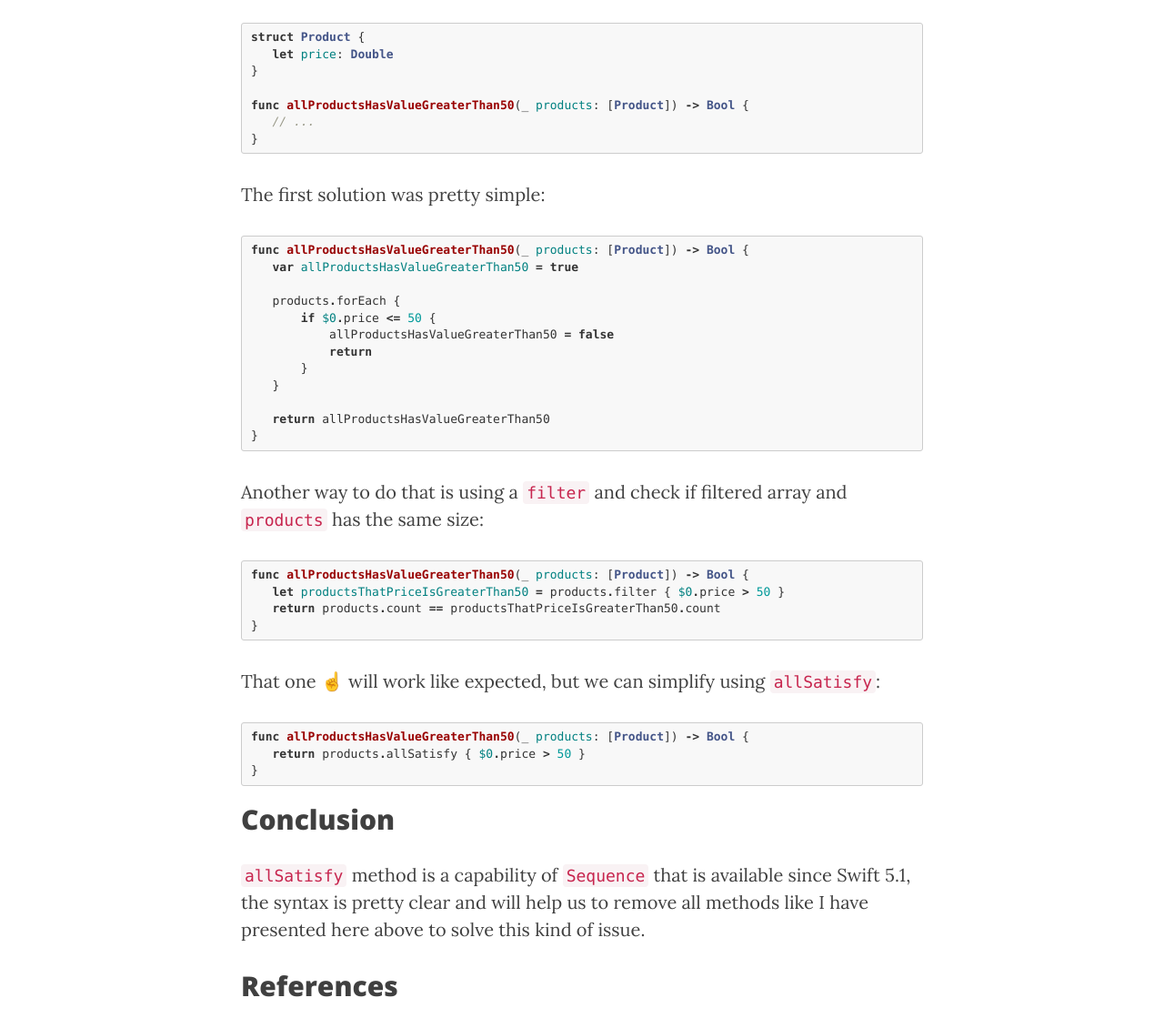
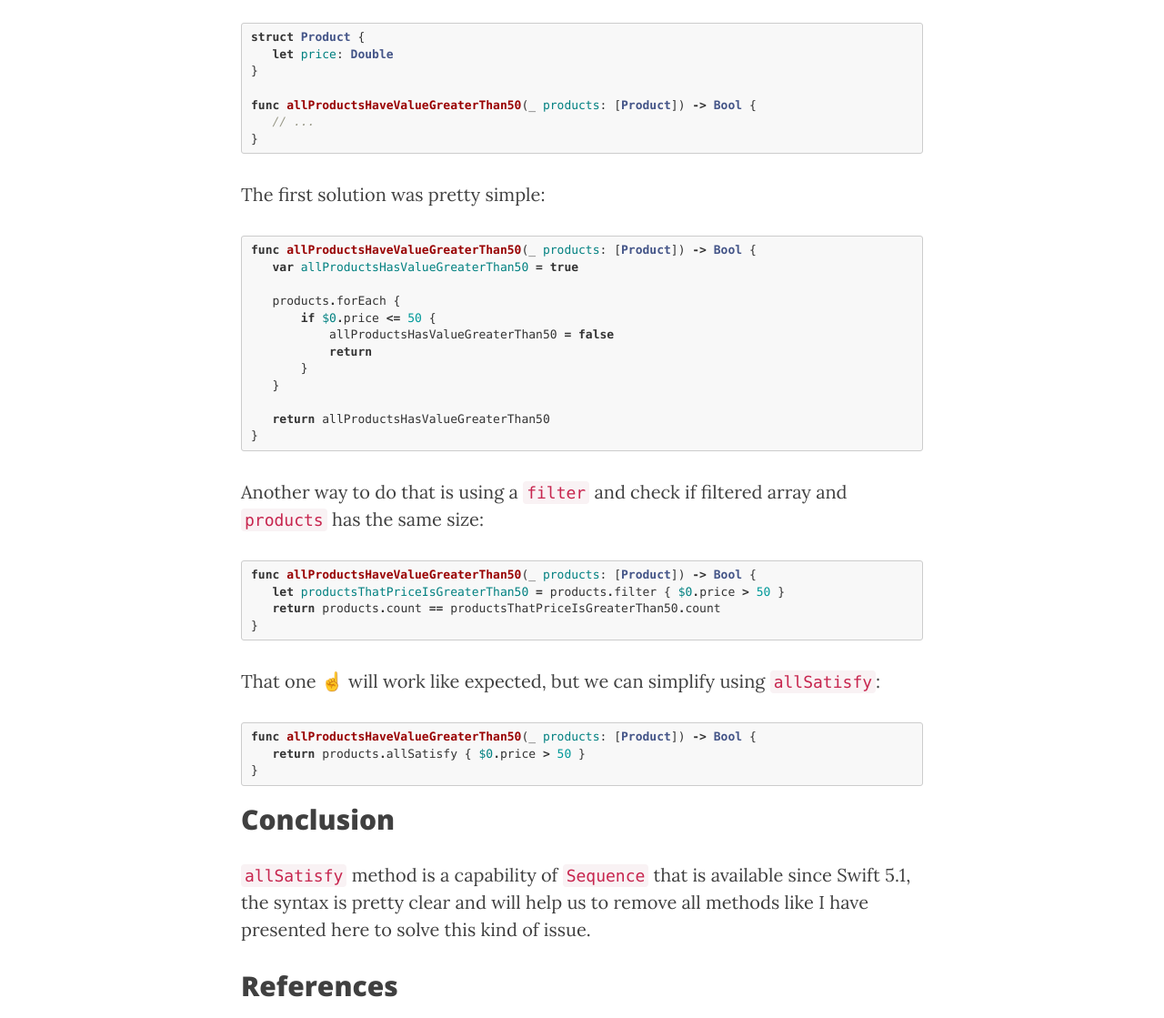
Before and after one commit to serralvo/serralvo.github.io, a Jekyll site: the page built from _posts/2020-09-21-swift-tips-all-satisfy.markdown, in a window 1280 px wide. Shown: the part 703-1822 px from the top of the page at 91% size. Built offline with Jekyll 4.4.1, drawn with Linux system fonts in a browser that asks for light colours; nearby versions of some CDN libraries.

Commit message:
Update 2020-09-21-swift-tips-all-satisfy.markdown

````diff
--- a/_posts/2020-09-21-swift-tips-all-satisfy.markdown
+++ b/_posts/2020-09-21-swift-tips-all-satisfy.markdown
@@ -15,7 +15,7 @@ struct Product {
    let price: Double
 }
 
-func allProductsHasValueGreaterThan50(_ products: [Product]) -> Bool {
+func allProductsHaveValueGreaterThan50(_ products: [Product]) -> Bool {
    // ...
 }
 ```
@@ -23,7 +23,7 @@ func allProductsHasValueGreaterThan50(_ products: [Product]) -> Bool {
 The first solution was pretty simple:
 
 ```swift
-func allProductsHasValueGreaterThan50(_ products: [Product]) -> Bool {
+func allProductsHaveValueGreaterThan50(_ products: [Product]) -> Bool {
    var allProductsHasValueGreaterThan50 = true
 
    products.forEach {
@@ -40,7 +40,7 @@ func allProductsHasValueGreaterThan50(_ products: [Product]) -> Bool {
 Another way to do that is using a `filter` and check if filtered array and `products` has the same size:
 
 ```swift
-func allProductsHasValueGreaterThan50(_ products: [Product]) -> Bool {
+func allProductsHaveValueGreaterThan50(_ products: [Product]) -> Bool {
    let productsThatPriceIsGreaterThan50 = products.filter { $0.price > 50 }
    return products.count == productsThatPriceIsGreaterThan50.count
 }
@@ -49,14 +49,14 @@ func allProductsHasValueGreaterThan50(_ products: [Product]) -> Bool {
 That one ☝️ will work like expected, but we can simplify using `allSatisfy`:
 
 ```swift
-func allProductsHasValueGreaterThan50(_ products: [Product]) -> Bool {
+func allProductsHaveValueGreaterThan50(_ products: [Product]) -> Bool {
    return products.allSatisfy { $0.price > 50 }
 }
 ```
 
 ## Conclusion
 
-`allSatisfy` method is a capability of `Sequence` that is available since Swift 5.1, the syntax is pretty clear and will help us to remove all methods like I have presented here above to solve this kind of issue.
+`allSatisfy` method is a capability of `Sequence` that is available since Swift 5.1, the syntax is pretty clear and will help us to remove all methods like I have presented here to solve this kind of issue.
 
 ## References
 
````
